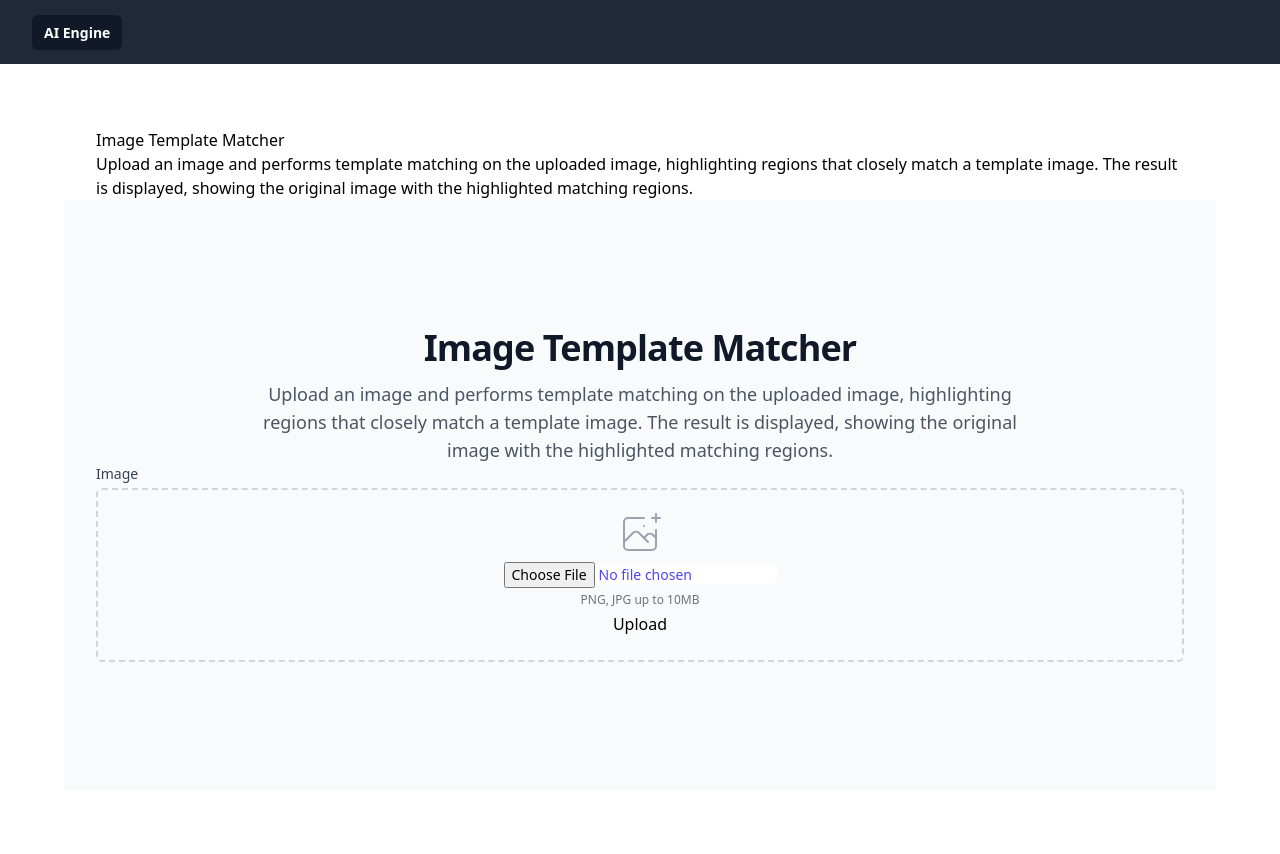
After one commit to richardokonicha/ai-engine, a Flask app: page /matcher in a window 1280 px wide. The commit adds this page. Run offline with Flask 3, Linux system fonts and the light colour scheme; parts of the project's set-up code (start-up, migrations or seed data) failed here and were passed over; some libraries are stand-ins or nearby versions.

```diff
--- a/app/config.py
+++ b/app/config.py
@@ -28,3 +28,8 @@ DB_NAME = os.getenv('DB_NAME', 'raznesi_bot')
 WEBSITE_URL = os.getenv('WEBSITE_URL', "https://queen.fugoku.com")
 
 OPENAI_KEY = os.getenv('OPENAI_KEY', "********")
+
+UPLOAD_FOLDER = os.getenv('UPLOAD_FOLDER', "static/")
+TEMPLATE_FILE = os.getenv('TEMPLATE_FILE', "template.png")
+
+ALLOWED_EXTENSIONS = {'png', 'jpg', 'jpeg', 'gif'}
--- /dev/null
+++ b/app/templates/route/matcher.html
@@ -0,0 +1,87 @@
+{% extends 'base.html' %} {% block content %}
+
+<div class="min-h-full">
+  <div class="container mx-auto sm:px-6 lg:px-8">
+    <div class="py-10">
+      <main>
+        <div class="max-w-7xl mx-auto sm:px-6 lg:px-8">
+          {{data.name}}
+
+          <div>{{data.description}}</div>
+        </div>
+      </main>
+
+      <div class="bg-gray-50">
+  <div class="max-w-2xl mx-auto px-4 py-24 sm:px-6 sm:py-32 lg:max-w-7xl lg:px-8">
+    <section aria-labelledby="details-heading">
+      <div class="flex flex-col items-center text-center">
+        <h2 id="details-heading" class="text-3xl font-extrabold tracking-tight text-gray-900 sm:text-4xl">Image Template Matcher</h2>
+        <p class="mt-3 max-w-3xl text-lg text-gray-600">Upload an image and performs template matching on the uploaded image, highlighting regions that closely match a template image. The result is displayed, showing the original image with the highlighted matching regions.</p>
+      </div>
+      <div class="sm:col-span-6">
+        <label
+          for="cover-photo"
+          class="block text-sm font-medium text-gray-700"
+        >
+          Image
+        </label>
+        <div
+          class="mt-1 flex justify-center px-6 pt-5 pb-6 border-2 border-gray-300 border-dashed rounded-md"
+        >
+          <div class="space-y-1 text-center">
+            <svg
+              class="mx-auto h-12 w-12 text-gray-400"
+              stroke="currentColor"
+              fill="none"
+              viewBox="0 0 48 48"
+              aria-hidden="true"
+            >
+              <path
+                d="M28 8H12a4 4 0 00-4 4v20m32-12v8m0 0v8a4 4 0 01-4 4H12a4 4 0 01-4-4v-4m32-4l-3.172-3.172a4 4 0 00-5.656 0L28 28M8 32l9.172-9.172a4 4 0 015.656 0L28 28m0 0l4 4m4-24h8m-4-4v8m-12 4h.02"
+                stroke-width="2"
+                stroke-linecap="round"
+                stroke-linejoin="round"
+              />
+            </svg>
+            <div class="flex text-sm text-gray-600">
+        <form action="/matcher" method="POST" enctype="multipart/form-data">
+              <label
+                for="file"
+                class="relative cursor-pointer bg-white rounded-md font-medium text-indigo-600 hover:text-indigo-500 focus-within:outline-none focus-within:ring-2 focus-within:ring-offset-2 focus-within:ring-indigo-500"
+              >
+                <input type="file" name="file" accept="image/*" required />
+              </label>
+            </div>
+            <p class="text-xs text-gray-500">PNG, JPG up to 10MB</p>
+            <input type="submit" value="Upload" />
+          </form>
+          </div>
+        </div>
+      </div>
+
+    {% if image_path %}
+      <div class="mt-16 grid grid-cols-1 gap-y-16 lg:grid-cols-2 lg:gap-x-8">
+        <div>
+          <div class="w-full aspect-w-3 aspect-h-2 rounded-lg overflow-hidden">
+            <img src={{image_path.before}} alt="Drawstring top with elastic loop closure and textured interior padding." class="w-full h-full object-center object-cover">
+          </div>
+          <p class="mt-8 text-base text-gray-500">Image before processing</p>
+        </div>
+        <div>
+          <div class="w-full aspect-w-3 aspect-h-2 rounded-lg overflow-hidden">
+            <img src={{image_path.after}} alt="Front zipper pouch with included key ring." class="w-full h-full object-center object-cover">
+          </div>
+          <p class="mt-8 text-base text-gray-500">Image after processing</p>
+        </div>
+      </div>
+    {% endif %}
+    </section>
+  </div>
+</div>
+
+    </div>
+  </div>
+  {% endblock %}
+</div>
+
+</div>
--- a/app/utils.py
+++ b/app/utils.py
@@ -3,8 +3,54 @@ import threading
 import openai
 import os
 from app import config
+import cv2
+import numpy as np
 
 openai.api_key = config.OPENAI_KEY
+
+
+
+
+
+data = [
+        {
+            "id": 1,
+            "name": "Speech Recognition",
+            "description": "Uses the SpeechRecognition library to listen to the user's microphone, and respond",
+            "image": "https://www.w3schools.com/howto/img_nature_wide.jpg",
+            "link": "/speechrecognition"
+        },
+        {
+            "id": 2,
+            "name": "Generate Image",
+            "description": "uses natural language processing (NLP) to generate an image based on user input",
+            "image": "https://www.w3schools.com/howto/img_nature_wide.jpg",
+            "link": "/imagegenerate"
+        },
+        {
+            "id": 3,
+            "name": "Visually detect objects",
+            "description": "Uses visual input to detect objects and respond with their names",
+            "image": "https://www.w3schools.com/howto/img_nature_wide.jpg",
+            "link": "/visualdetect"
+        },
+         {
+            "id": 3,
+            "name": "Train and use",
+            "description": "Train and use an object detection model to detect objects in a video.",
+            "image": "https://www.w3schools.com/howto/img_nature_wide.jpg",
+            "link": "/trainuse"
+        },
+          {
+            "id": 4,
+            "name": "Image Template Matcher",
+            "description": "Upload an image and performs template matching on the uploaded image, highlighting regions that closely match a template image. The result is displayed, showing the original image with the highlighted matching regions.",
+            "image": "https://www.w3schools.com/howto/img_nature_wide.jpg",
+            "link": "/matcher"
+        },
+
+    ]
+
 
 def get_image_urls(prompt):
     """Get the image URLs from the prompt."""
@@ -12,7 +58,27 @@ def get_image_urls(prompt):
     image_urls = [image["url"] for image in response["data"]]
     return image_urls
 
-
 def render_picture(data):
     render_pic = base64.b64encode(data).decode('ascii')
     return render_pic
+
+def process_image(filepath):
+    threshold = 0.2
+    img_rgb = cv2.imread(filepath)
+    img_gray = cv2.cvtColor(img_rgb, cv2.COLOR_BGR2GRAY)
+
+    template = cv2.imread(config.UPLOAD_FOLDER + config.TEMPLATE_FILE, 0)
+    h, w = template.shape[::-1]
+    res = cv2.matchTemplate(img_gray, template, cv2.TM_CCOEFF_NORMED)
+    loc = np.where(res >= threshold)
+    for pt in zip(*loc[::-1]):
+        cv2.rectangle(img_rgb, pt, (pt[0] + w, pt[1] + h), (0, 0, 255), 2)
+    result_name = 'result_' + os.path.basename(filepath)
+    result_filepath = os.path.join(config.UPLOAD_FOLDER, result_name)
+    cv2.imwrite(result_filepath, img_rgb)
+    return result_name
+
+# Function to check if the file extension is allowed
+def allowed_file(filename):
+    return '.' in filename and \
+           filename.rsplit('.', 1)[1].lower() in config.ALLOWED_EXTENSIONS
--- a/main.py
+++ b/main.py
@@ -1,44 +1,12 @@
 import os
-import requests
-from flask import Flask, render_template, request, flash, redirect, url_for, send_file
+from flask import Flask, render_template, request, flash, redirect, url_for, send_file, send_from_directory
 from app.utils import get_image_urls
 from app import config
-
+import cv2
+from werkzeug.utils import secure_filename
+from app.utils import allowed_file, process_image, data
 
 server = Flask(__name__, template_folder='app/templates')
-# from app.middlewares.antiflood_middleware import antispam_func
-# from app.models import db
-
-data = [
-        {
-            "id": 1,
-            "name": "Speech Recognition",
-            "description": "Uses the SpeechRecognition library to listen to the user's microphone, and respond",
-            "image": "https://www.w3schools.com/howto/img_nature_wide.jpg",
-            "link": "/speechrecognition"
-        },
-        {
-            "id": 2,
-            "name": "Generate Image",
-            "description": "uses natural language processing (NLP) to generate an image based on user input",
-            "image": "https://www.w3schools.com/howto/img_nature_wide.jpg",
-            "link": "/imagegenerate"
-        },
-        {
-            "id": 3,
-            "name": "Visually detect objects",
-            "description": "Uses visual input to detect objects and respond with their names",
-            "image": "https://www.w3schools.com/howto/img_nature_wide.jpg",
-            "link": "/visualdetect"
-        },
-         {
-            "id": 3,
-            "name": "Train and use",
-            "description": "Train and use an object detection model to detect objects in a video.",
-            "image": "https://www.w3schools.com/howto/img_nature_wide.jpg",
-            "link": "/trainuse"
-        },
-    ]
 
 
 @server.route('/speechrecognition')
@@ -56,8 +24,6 @@ def imagegenerate():
         else:
             try:
                 urls = get_image_urls(content)
-                # response = requests.get(url, stream=True)
-                # data_repo = response.content
                 server.logger.info(f'{content} created an image')
                 return render_template('route/imagegenerate.html', data=data[1], images=urls)
             except Exception as e:
@@ -76,17 +42,42 @@ def trainuse():
 
 
 
+@server.route('/matcher', methods=['GET', 'POST'])
+def matcher():
+    if request.method == 'POST':
+        if 'file' not in request.files:
+            return redirect(request.url)
+        file = request.files['file']
+        if file and allowed_file(file.filename):
+            filename = secure_filename(file.filename)
+            filepath = os.path.join(config.UPLOAD_FOLDER, filename)
+            file.save(filepath)
+            result_name = process_image(filepath)
+            before = url_for('display_image', filename=filename)
+            after = url_for('display_image', filename=result_name)
+            image_path = {
+                "before": before,
+                "after": after
+            }
+            return render_template('route/matcher.html', image_path=image_path, data=data[3])
+    return render_template('route/matcher.html', data=data[4])
+
+
 @server.route('/')
 def home():
     return render_template('route/dashboard.html', items=data)
+
+@server.route('/display/<filename>')
+def display_image(filename):
+    return send_from_directory('static', filename)
 
 def run_web():
     if __name__ == "__main__":
         server.run(
             host="0.0.0.0",
             # threaded=True,
-            debug=True,
-            use_reloader=True,
+            # debug=True,
+            # use_reloader=True,
             port=int(os.environ.get('PORT', 5001)),
         )
 run_web()
```
Also changed, not shown: app/templates/route/trainuse.html (+10 -12 lines), requirements.txt (+27 -0 lines), static/template.png (added), 3 other files.
